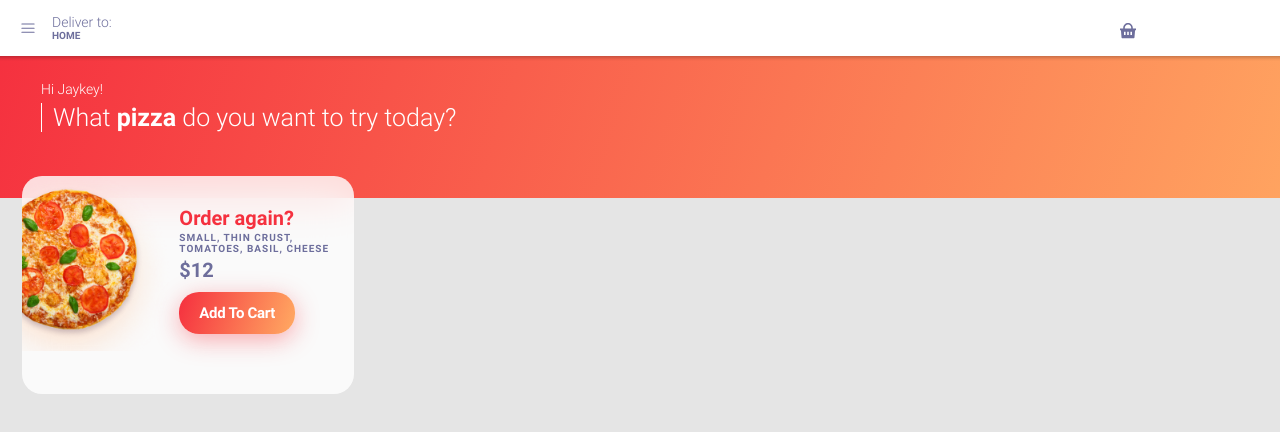
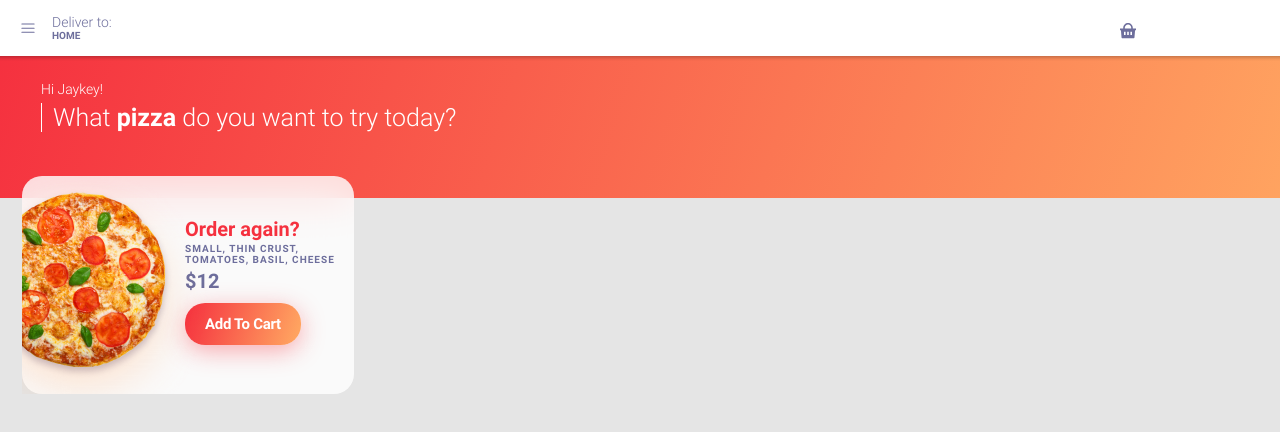
Before and after one commit to Jefferson227/uncle-john-pizzas-app, a React (Create React App) app: page /home in a window 1280 px wide. Shown: the top 432 px of the page. Built offline with nearby package versions, Linux system fonts and the light colour scheme.

Commit message:
Adjust style in the reorder container

```diff
--- a/src/pages/Home.css
+++ b/src/pages/Home.css
@@ -38,20 +38,21 @@
   margin-left: 22px;
   margin-top: -22px;
   border-radius: 20px;
-  display: flex;
 }
 
 .home-reorder-pizza-image {
-  max-width: 177px;
-  border: 0;
-  max-height: 175px;
+  position: absolute;
+  top: 0;
+  left: 0;
 }
 
 .home-reorder-container-left {
+  position: relative;
 }
 
 .home-reorder-container-right {
-  padding-top: 30px;
+  padding-top: 41px;
+  padding-left: 163px;
   font-family: "RobotoBold";
 }
 
```
